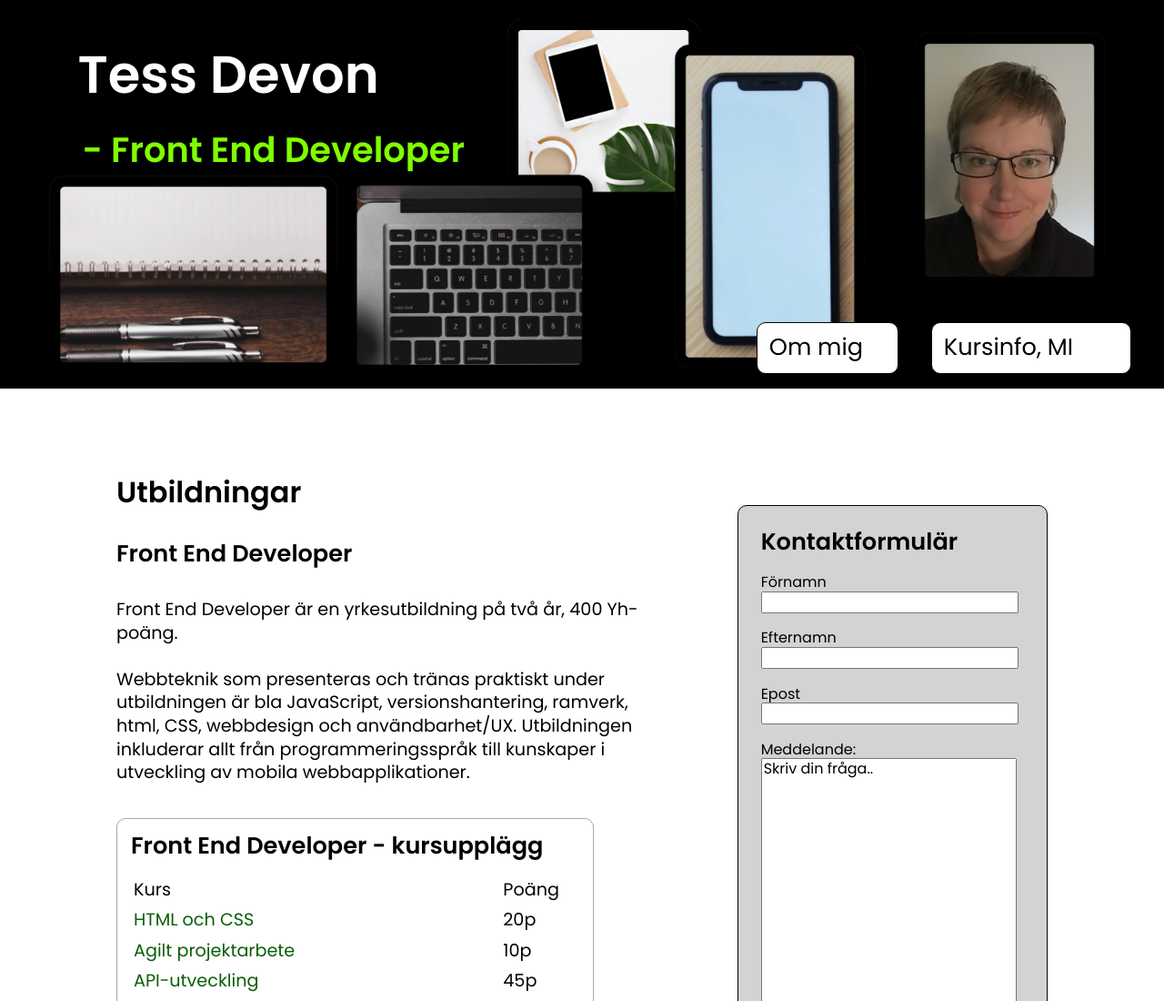
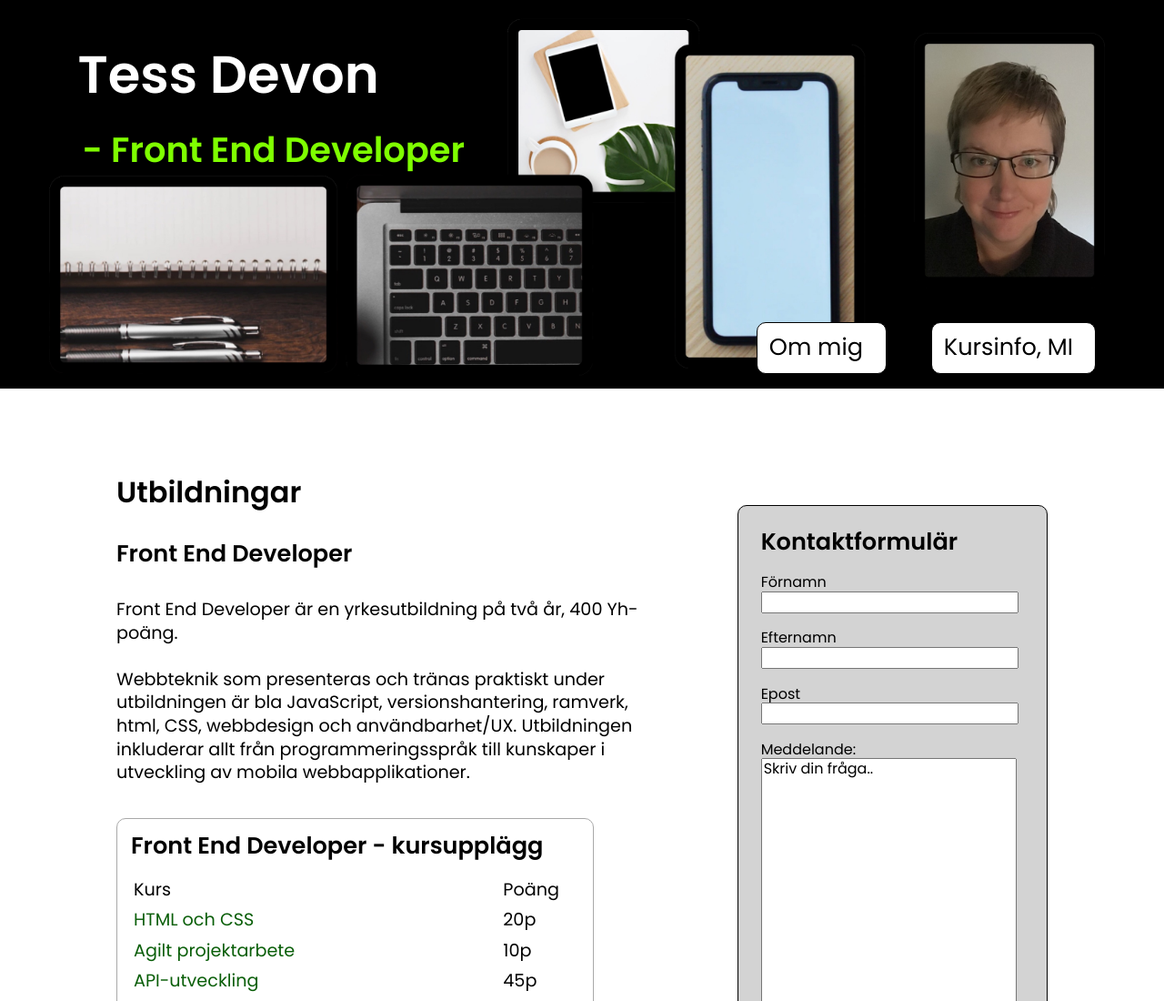
Before and after one commit to TessDevon/CV-with-CSS, a website built with Parcel: page index.html in a window 1280 px wide. Shown: the top 1100 px of the page at 91% size. Built offline with nearby package versions, Linux system fonts and the light colour scheme.

Commit message:
Smal fixes

```diff
--- a/css/main.scss
+++ b/css/main.scss
@@ -50,7 +50,7 @@ h1{
   left: 4vw;
   font-size: 4vw;
   padding: 1vw;
-  width: 20vw;
+  width: 18vw;
   cursor: pointer;
 }
 
@@ -66,7 +66,7 @@ h1{
   left: 28vw;
   font-size: 4vw;
   padding: 1vw;
-  width: 30vw;
+  width: 25vw;
   cursor: pointer;
 }
 
@@ -212,10 +212,6 @@ footer{
   margin-right: 5px;
 }
 
-
-
-
-
 /*------------------------------------------------------------------------------------------------------------------------------------------
 ---------------------------------------- plate ---------------------------------------------------------------------------------------------
 -------------------------------------------------------------------------------------------------------------------------------------------*/
@@ -245,8 +241,7 @@ footer{
     left: 65vw;
     font-size: 2vw;
     padding: 1vw;
-    width: 10vw;
-    cursor: pointer;
+    width: 9vw;
   }
 
   .header_button2{
@@ -255,8 +250,7 @@ footer{
     left: 80vw;
     font-size: 2vw;
     padding: 1vw;
-    width: 15vw;
-    cursor: pointer;
+    width: 12vw;
   }
 
   .grid-container{
```
Also changed, not shown: index.html (+0 -2 lines), css/main.css.
